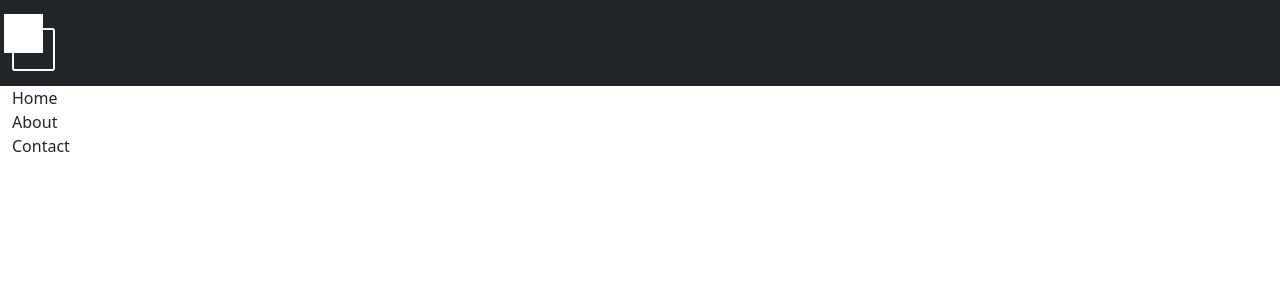
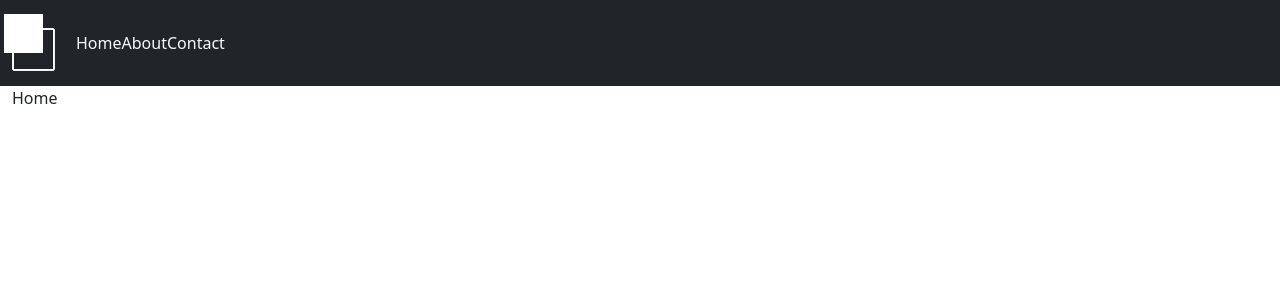
Before and after one commit to artsiom90/react-ecommerce-project-app, a React (Create React App) app: page / in a window 1280 px wide. Shown: the top 300 px of the page. Built offline with nearby package versions, Linux system fonts and the light colour scheme.

Commit message:
feat: add routing

```diff
--- a/src/App.tsx
+++ b/src/App.tsx
@@ -1,4 +1,5 @@
 import { Container } from "react-bootstrap"
+import { BrowserRouter, Route, Routes } from "react-router-dom"
 import { NavbarComponent } from "./components/NavbarComponent"
 import { AboutPage } from "./pages/AboutPage"
 import { ContactPage } from "./pages/ContactPage"
@@ -6,13 +7,15 @@ import { HomePage } from "./pages/HomePage"
 
 export const App = () => {
   return (
-    <>
+    <BrowserRouter>
       <NavbarComponent />
       <Container fluid>
-        <HomePage />
-        <AboutPage />
-        <ContactPage />
+        <Routes>
+          <Route path='/' element={<HomePage />} />
+          <Route path='about' element={<AboutPage />} />
+          <Route path='contact' element={<ContactPage />} />
+        </Routes>
       </Container>
-    </>
+    </BrowserRouter>
   )
 }
--- a/src/components/NavbarComponent.tsx
+++ b/src/components/NavbarComponent.tsx
@@ -1,12 +1,16 @@
-import { Navbar } from 'react-bootstrap'
+import { Nav, Navbar } from 'react-bootstrap'
+import { NavLink } from 'react-router-dom'
 import logo from '../assets/img/logo.png'
 
 export const NavbarComponent = () => {
     return (
-        <Navbar bg='dark' variant='dark'>
+        <Navbar bg='dark' variant='dark' className='text-light'>
             <Navbar.Brand>
                 <img src={logo} alt='logo' />
             </Navbar.Brand>
+            <Nav.Link to='/' as={NavLink}>Home</Nav.Link>
+            <Nav.Link to='/about' as={NavLink}>About</Nav.Link>
+            <Nav.Link to='/contact' as={NavLink}>Contact</Nav.Link>
         </Navbar>
     )
 }
```
